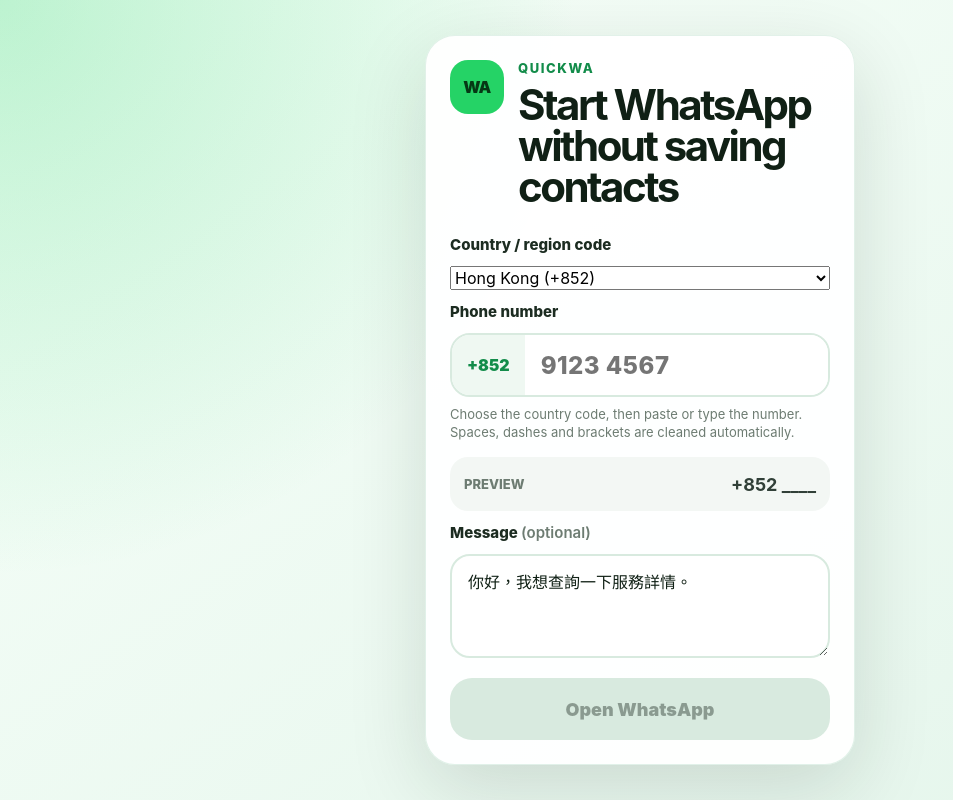
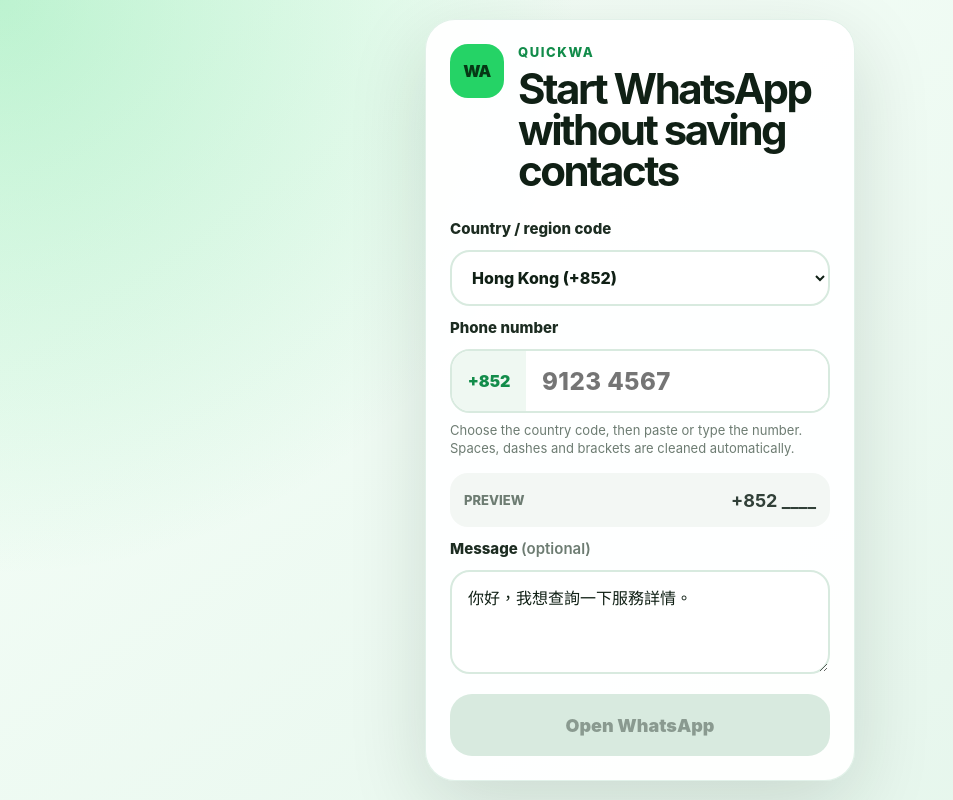
Before and after one commit to raymondckm2000/quickwa, a React (Vite) app: page / in a window 1280 px wide. Shown: the whole page, without its empty margins (0-953 px from the left). Built offline with nearby package versions, Linux system fonts and the light colour scheme.

Commit message:
style: support country selector layout

```diff
--- a/src/styles.css
+++ b/src/styles.css
@@ -105,6 +105,23 @@
   font-weight: 600;
 }
 
+.country-select {
+  width: 100%;
+  min-height: 56px;
+  border: 2px solid #d8eadf;
+  border-radius: 20px;
+  background: #ffffff;
+  color: #102015;
+  outline: none;
+  padding: 0 16px;
+  font-weight: 800;
+}
+
+.country-select:focus {
+  border-color: #25d366;
+  box-shadow: 0 0 0 5px rgba(37, 211, 102, 0.14);
+}
+
 .phone-field {
   display: flex;
   align-items: center;
@@ -123,6 +140,7 @@
 .country-code {
   align-self: stretch;
   display: grid;
+  min-width: 74px;
   place-items: center;
   padding: 0 15px;
   background: #eff8f2;
@@ -189,6 +207,7 @@
 .preview strong {
   color: #314038;
   font-size: 18px;
+  text-align: right;
 }
 
 .preview-valid {
```
